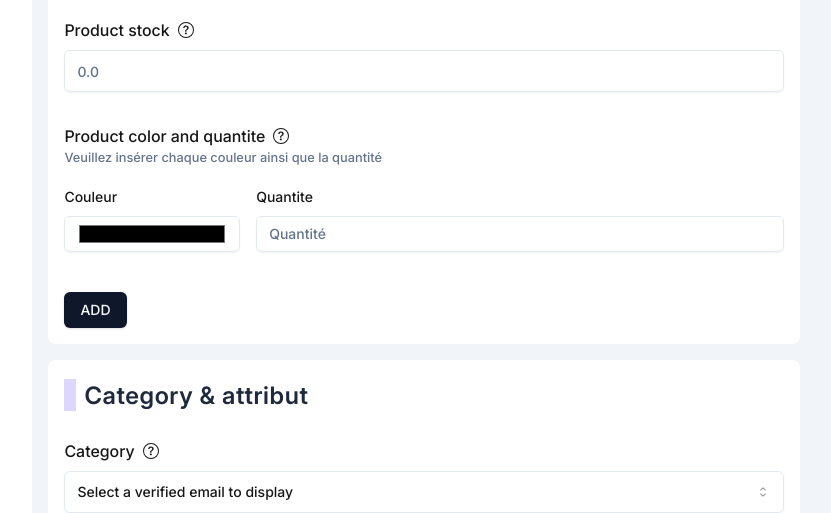
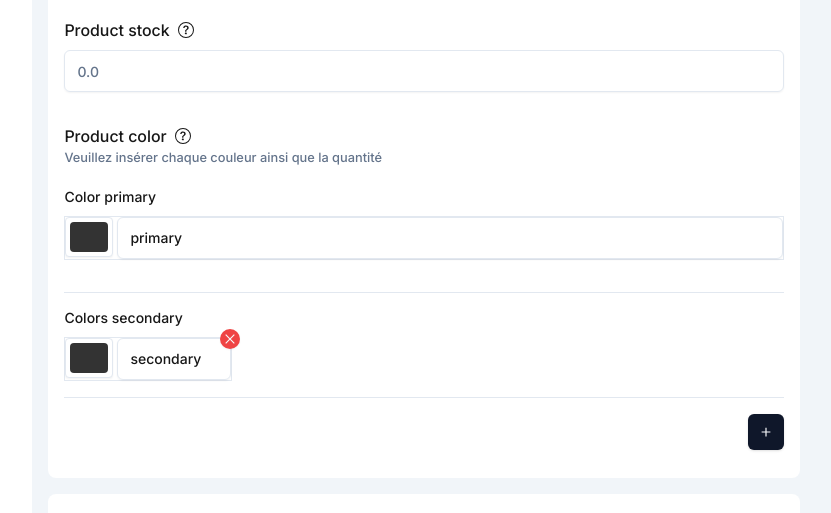
Before and after one commit to Mkonda14/ecommerce-basket, a Next.js app: page /admin/product/add in a window 1280 px wide. Shown: the part 1120-1633 px from the top of the page, without its empty margins (198-1029 px from the left). Built offline with nearby package versions, Linux system fonts and the light colour scheme; no server answers.

Commit message:
finish section stock & color

```diff
--- a/app/admin/product/form-product.tsx
+++ b/app/admin/product/form-product.tsx
@@ -30,8 +30,13 @@ import Select2 from 'react-select';
 
 import { Options, ItemThemes } from "./data-test";
 import { Checkbox } from "@/components/ui/checkbox";
+import { Button } from "@/components/ui/button";
+import { ColorPicker } from "@/components/color-picker";
+
 import { useState } from "react";
-import { Button } from "@/components/ui/button";
+import {v4 as uuidv4} from "uuid";
+import { AiOutlineClose } from "react-icons/ai";
+import { IoMdAdd } from "react-icons/io";
 
 
 export const FormProduct = () => {
@@ -41,11 +46,30 @@ export const FormProduct = () => {
       name: "",
       model: "",
       themes: [],
-      colors: Array(1).fill({ quantity: "", color: "" }),
+      colors: {
+        primary: {
+          name: "primary",
+          code: "#000"
+        },
+        secondary: [{
+          name: "secondary",
+          code: "#000"
+        }]
+      }
     },
   });
 
-  const [qcolor, setQcolor] = useState(1);
+  const [nbColor, setNbColor] = useState<string[]>([
+    uuidv4()
+  ]);
+
+  const addColor = () => {
+    setNbColor((previous)=> [...previous, uuidv4()] )
+  };
+
+  const deleteColor = (id: string) => {
+    setNbColor((previous)=> previous.filter(color => color !== id))
+  };
 
   const onSubmit = (data: z.infer<typeof ProductSchema>) => {
     console.log(data);
@@ -218,50 +242,42 @@ export const FormProduct = () => {
                       <FormItem>
                         <div className="mb-4">
                           <FormLabel className="flex items-center gap-x-2 text-base">
-                            <span>Product color and quantite</span> <BsQuestionCircle />
+                            <span>Product color</span> <BsQuestionCircle />
                           </FormLabel>
                           <FormDescription>Veuillez insérer chaque couleur ainsi que la quantité</FormDescription>
                         </div>
-                        <div className="space-y-4">
-                          {Array.from({length: qcolor},(_, idx) => (
-                            <div key={idx} className="mb-2 flex gap-x-4">
-                              <FormField
-                                name={`colors.${idx}.color`}
-                                control={form.control}
-                                render={({ field }) => (
-                                  <FormItem className="w-1/4">
-                                    <FormLabel>Couleur</FormLabel>
-                                    <FormControl>
-                                      <Input {...field} type="color" placeholder="Couleur" />
-                                    </FormControl>
-                                  </FormItem>
-                                )}
-                              />
 
-                              <FormField
-                                name={`colors.${idx}.quantity`}
-                                control={form.control}
-                                render={({ field }) => (
-                                  <FormItem className="w-3/4">
-                                    <FormLabel>Quantite</FormLabel>
-                                    <FormControl>
-                                      <Input {...field} className="w-full" placeholder="Quantité" />
-                                    </FormControl>
-                                  </FormItem>
-                                )}
-                              />
-                            </div>
-                          ))}
+                        <FormLabel>Color primary</FormLabel>
+                        <ColorPicker form={form} nameCode={`colors.primary.code`} nameColor={`colors.primary.name`} />
 
+                        <div className="py-2"></div>
+
+                        <div className="border-t py-3">
+                          <FormLabel className="pb-4">Colors secondary</FormLabel>
+                          <div className="grid grid-cols-4 mt-2 gap-4">
+                          {nbColor.map((id, idx) => (
+                              <div key={id} className="relative transition-all duration-300 ease-out">
+                                <ColorPicker form={form} nameCode={`colors.secondary.${idx}.code`} nameColor={`colors.secondary.${idx}.name`} />
+                                <Button className="w-5 h-5 absolute rounded-full -top-2 -right-2" size="icon" variant="destructive" onClick={()=>{
+                                  field.onChange({
+                                    primary: field.value.primary,
+                                    secondary: [...field.value.secondary.filter(val=> field.value.secondary.indexOf(val) !== idx)]
+                                  })
+                                  deleteColor(id)
+                                }}> <AiOutlineClose /> </Button>
+                              </div>
+                            ))}
+                          </div>
+                          <FormMessage />
+                          <div className="flex justify-end mt-4 border-t pt-4">
+                            <Button type="button" size="icon" onClick={addColor}> <IoMdAdd /> </Button>
+                          </div>
                         </div>
-                        <FormMessage />
+
                       </FormItem>
                     )}
                   />
 
-                    <Button type="button" onClick={()=>{
-                      setQcolor((q)=> q + 1);
-                    }} >ADD</Button>
 
               </SectionForm>
 
@@ -297,7 +313,7 @@ export const FormProduct = () => {
                 <FormField
                   name="themes"
                   control={form.control}
-                  render={({field})=>(
+                  render={({})=>(
                     <FormItem>
                       <div className="mb-4">
                         <FormLabel className={"flex items-center gap-x-2 text-base"}> <span>Themes</span> <BsQuestionCircle /> </FormLabel>
--- /dev/null
+++ b/components/color-picker.tsx
@@ -0,0 +1,76 @@
+"use client"
+
+import { z } from "zod";
+import { ProductSchema } from "@/models/product";
+import { FormControl, FormField, FormItem } from "./ui/form"
+import { Input } from "./ui/input";
+
+import { SketchPicker } from 'react-color';
+import { useState } from "react";
+import { Button } from "./ui/button";
+import { UseFormReturn } from "react-hook-form";
+
+interface ColorPickerProps{
+    nameCode: string;
+    nameColor?: string;
+    form: UseFormReturn<z.infer<typeof ProductSchema>>;
+}
+
+export const ColorPicker = ({nameCode, nameColor="colors", form}: ColorPickerProps) => {
+
+    const [state, setState] = useState({
+        open: false,
+        color: "#333",
+    });
+
+    const handleClick = () => {
+        setState((previous) => ({...previous, open: !previous.open}));
+    };
+
+    const styles = {
+        swatch: "p-1 bg-white w-12 h-10 rounded-sm shadow-sm inline-block cursor-pointer",
+        color: `w-full h-full rounded-sm`,
+        popover: "absolute z-10",
+        cover: "fixed top-0 left-0 right-0 bottom-0",
+    }
+
+
+    return (
+        <div className="flex border gap-x-1">
+            <FormField
+                name={`${nameCode}`}
+                control={form.control}
+                render={({ field }) => (
+                    <FormItem className="">
+                    <FormControl>
+                    <div>
+                        <Button type="button" variant={"outline"} className={ styles.swatch } onClick={ handleClick }>
+                            <div className={styles.color} style={{backgroundColor: state.color}} ></div>
+                        </Button>
+                        { state.open ? <div className={ styles.popover }>
+                        <div className={ styles.cover } onClick={ handleClick }/>
+                        <SketchPicker color={ state.color } onChange={(color)=> {
+                            field.onChange(color.hex);
+                            setState((previous) => ({...previous, color: color.hex}));
+                        } } />
+                        </div> : null }
+                    </div>
+                    </FormControl>
+                    </FormItem>
+                )}
+            />
+
+            <FormField
+                name={`${nameColor}`}
+                control={form.control}
+                render={({ field }) => (
+                    <FormItem className="flex-grow">
+                    <FormControl>
+                        <Input {...field} className="w-full py-5" placeholder="Name color" />
+                    </FormControl>
+                    </FormItem>
+                )}
+            />
+        </div>
+  )
+}
--- /dev/null
+++ b/help/index.ts
@@ -0,0 +1,2 @@
+
+export const generateArray = () => {}
--- a/models/product.ts
+++ b/models/product.ts
@@ -17,10 +17,17 @@ export const ProductSchema = z.object({
     tags: z.array(z.any().transform((tag)=> tag.value)),
 
     stock: z.string().transform((input)=> parseInt(input, 10)),
-    colors: z.array(z.object({
-        quantity: z.string().transform((input)=> parseInt(input, 10)),
-        color: z.string().min(4),
-    })),
+
+    colors: z.object({
+        primary: z.object({
+            code: z.string(),
+            name: z.string()
+        }),
+        secondary: z.array(z.object({
+            code: z.string(),
+            name: z.string()
+        })),
+    }),
 
     images: z.array(z.any().refine((input)=> input.size <= (1024 * 1000))),
 })
--- a/package.json
+++ b/package.json
@@ -44,6 +44,7 @@
     "@tiptap/react": "^2.6.6",
     "@tiptap/starter-kit": "^2.6.6",
     "@types/bcryptjs": "^2.4.6",
+    "@types/react-color": "^3.0.12",
     "@types/uuid": "^10.0.0",
     "bcryptjs": "^2.4.3",
     "class-variance-authority": "^0.7.0",
@@ -58,6 +59,7 @@
     "next-auth": "^5.0.0-beta.4",
     "next-themes": "^0.3.0",
     "react": "^18.3.1",
+    "react-color": "^2.19.3",
     "react-day-picker": "^8.10.1",
     "react-dom": "^18.3.1",
     "react-dropzone": "^14.2.3",
```
Also changed, not shown: 1 other file (tests, documents, lock files or other folders).
